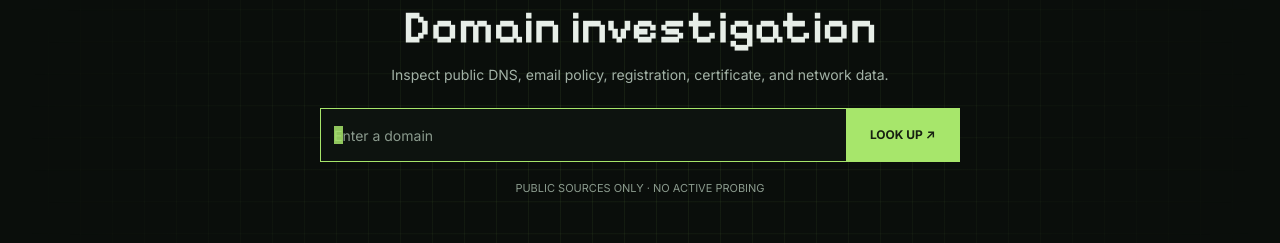
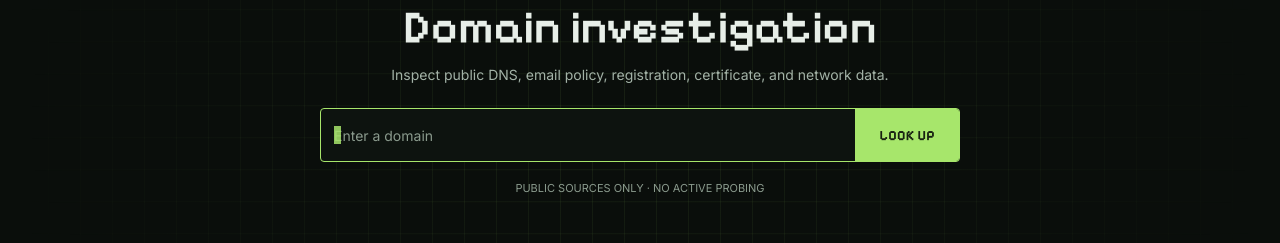
Before and after one commit to Lordsofzzzz/openlookup, a Vue app in the folder web/: page / in a window 1280 px wide. Shown: the part 284-527 px from the top of the page. Built offline with nearby package versions, Linux system fonts and the light colour scheme.

Commit message:
Refine lookup button and input styling

```diff
--- a/web/src/App.vue
+++ b/web/src/App.vue
@@ -38,7 +38,7 @@ function placeCursor() {
   const styles = getComputedStyle(input), canvas = document.createElement('canvas'), ctx = canvas.getContext('2d')
   ctx.font = `${styles.fontStyle} ${styles.fontWeight} ${styles.fontSize} ${styles.fontFamily}`
   const x = input.offsetLeft + parseFloat(styles.paddingLeft) + ctx.measureText(input.value.slice(0, input.selectionStart || 0)).width - input.scrollLeft
-  const height = Math.round(parseFloat(styles.fontSize) * 1.3), width = Math.max(6, Math.round(ctx.measureText('0').width))
+  const height = Math.round(parseFloat(styles.fontSize) * 1.3), width = Math.max(6, Math.round(ctx.measureText('0').width * 0.75))
   if (x < input.offsetLeft || x > input.offsetLeft + input.clientWidth - width) { cursor.style.display = 'none'; return }
   cursor.style.display = 'block'; cursor.style.left = `${Math.round(x)}px`; cursor.style.top = `${Math.round(input.offsetTop + (input.offsetHeight - height) / 2)}px`; cursor.style.width = `${width}px`; cursor.style.height = `${height}px`
 }
@@ -135,7 +135,7 @@ onBeforeUnmount(() => {
       <form v-if="!idle" class="search top-search has-cursor" @submit.prevent="investigate">
         <input :ref="setInput" v-model="domain" type="text" :readonly="streamStatus === 'loading'" placeholder="Enter a domain" aria-label="Domain name" autocomplete="off" autocapitalize="none" spellcheck="false" inputmode="url" />
         <span ref="cursorEl" class="cursor" aria-hidden="true"></span>
-        <button type="submit" :disabled="streamStatus === 'loading'">{{ streamStatus === 'loading' ? 'LOOKING UP…' : 'LOOK UP ↗' }}</button>
+        <button type="submit" :disabled="streamStatus === 'loading'">{{ streamStatus === 'loading' ? 'LOOKING UP…' : 'LOOK UP' }}</button>
       </form>
       <div class="top-status"><span class="status-square"></span> WORKSPACE / PUBLIC SOURCES</div>
     </header>
@@ -150,7 +150,7 @@ onBeforeUnmount(() => {
         <form v-if="idle" class="search main-search has-cursor" @submit.prevent="investigate">
           <input :ref="setInput" v-model="domain" type="text" :readonly="streamStatus === 'loading'" placeholder="Enter a domain" aria-label="Domain name" autocomplete="off" autocapitalize="none" spellcheck="false" inputmode="url" autofocus />
           <span ref="cursorEl" class="cursor" aria-hidden="true"></span>
-          <button type="submit" :disabled="streamStatus === 'loading'">{{ streamStatus === 'loading' ? 'LOOKING UP…' : 'LOOK UP ↗' }}</button>
+          <button type="submit" :disabled="streamStatus === 'loading'">{{ streamStatus === 'loading' ? 'LOOKING UP…' : 'LOOK UP' }}</button>
         </form>
         <div class="search-hint">PUBLIC SOURCES ONLY · NO ACTIVE PROBING</div>
       </section>
@@ -318,7 +318,7 @@ a:focus-visible,button:focus-visible{outline:2px solid var(--acid);outline-offse
 .idle .page-subtitle{font-size:14px}
 .idle .search{width:min(640px,100%);height:54px}
 .idle .search input{font-size:14px}
-.idle .search button{padding:0 24px;font-size:12px}
+.idle .search button{padding:0 24px;font-size:14px}
 .idle .search-hint{margin-top:-4px}
 .idle #results{display:none}
 .workspace.idle{position:relative}
@@ -333,14 +333,14 @@ body.has-results::before{content:"";position:absolute;top:0;left:0;right:0;heigh
 .kicker,.eyebrow{font-size:11px;text-transform:uppercase;letter-spacing:1.7px;color:var(--acid);font-weight:700}
 .page-title{font:600 29px/1.15 "Pixelify Sans",sans-serif;margin:8px 0 5px}
 .page-subtitle{color:var(--muted);font-size:12px;line-height:1.6}
-.search{position:relative;display:flex;min-width:0;width:min(560px,100%);justify-self:center;border:1px solid #435441;background:#0d130f;height:42px}
+.search{position:relative;display:flex;min-width:0;width:min(560px,100%);justify-self:center;border:1px solid #435441;border-radius:4px;overflow:hidden;background:#0d130f;height:42px}
 .search:focus-within{border-color:var(--acid)}
 .search input{min-width:0;flex:1;background:transparent;border:0;outline:0;color:var(--text);padding:0 13px;font-size:12px}
 .search input::placeholder{color:var(--dim)}
 .has-cursor input{caret-color:transparent}
 .cursor{display:none;position:absolute;pointer-events:none;background:var(--acid);opacity:.85;animation:curBlink 1s steps(1) infinite}
 @keyframes curBlink{0%,55%{opacity:.85}56%,100%{opacity:0}}
-.search button{border:0;background:var(--acid);color:#172011;padding:0 17px;font-size:11px;font-weight:700}
+.search button{border:0;background:var(--acid);color:#172011;padding:0 17px;font:700 13px "Pixelify Sans",sans-serif;letter-spacing:.3px}
 .search button:hover{background:#c0f28d}
 .search-hint{text-align:center;color:var(--dim);font-size:11px;margin-top:-8px}
 .subject-head{display:flex;align-items:flex-start;justify-content:space-between;gap:20px;padding:26px 0 22px}
@@ -424,5 +424,5 @@ td.value{font:11px var(--mono);color:#cbd7cd;overflow-wrap:anywhere;max-width:33
 .has-results .top-status{display:none}
 .command-row.fade{opacity:.55}
 #notice{display:block}
-@media(max-width:580px){.top-search{display:flex;flex:1;height:34px;min-width:0}.top-search input{padding:0 8px;font-size:10px}.top-search button{padding:0 8px;font-size:9px}.has-results .brand-text{display:none}}
+@media(max-width:580px){.top-search{display:flex;flex:1;height:34px;min-width:0}.top-search input{padding:0 8px;font-size:10px}.top-search button{padding:0 8px;font-size:11px}.has-results .brand-text{display:none}}
 </style>
```
